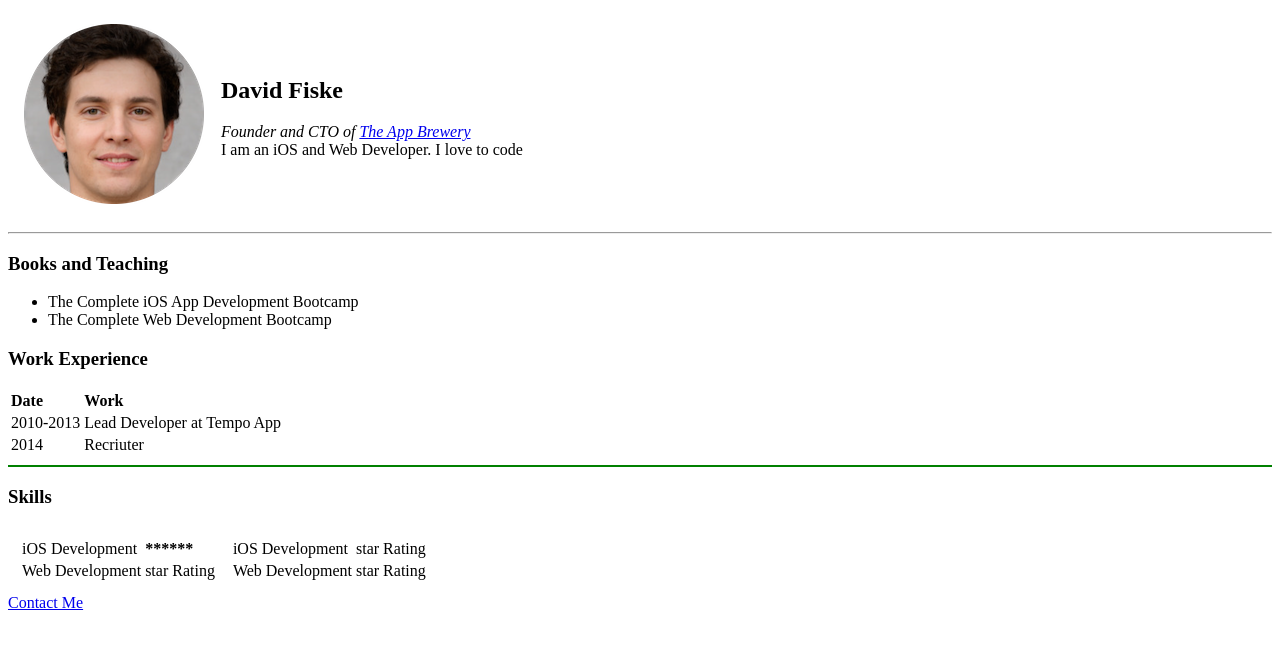
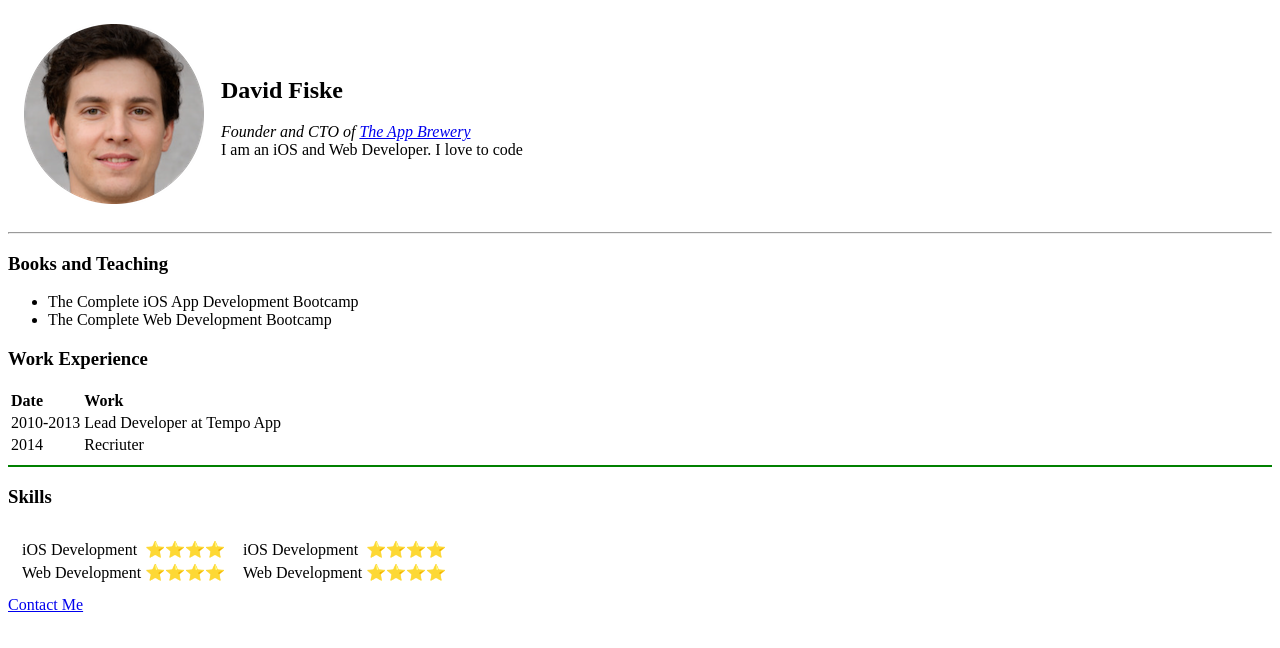
Before and after one commit to klansman/cv, a plain HTML site: page index.html in a window 1280 px wide. Drawn offline with Linux system fonts and the light colour scheme.

Commit message:
Updated the icon
I tested how to use unicode and added them to my code

```diff
--- a/index.html
+++ b/index.html
@@ -55,11 +55,11 @@
         <table>
           <tr>
             <td>iOS Development</td>
-            <td><strong>******</strong></td>
+            <td><strong>⭐⭐⭐⭐</strong></td>
           </tr>
           <tr>
             <td>Web Development</td>
-            <td>star Rating</td>
+            <td>⭐⭐⭐⭐</td>
           </tr>
         </table>
       </td>
@@ -67,11 +67,11 @@
         <table>
           <tr>
             <td>iOS Development</td>
-            <td> star Rating</td>
+            <td>⭐⭐⭐⭐</td>
           </tr>
           <tr>
             <td>Web Development</td>
-            <td>star Rating</td>
+            <td>⭐⭐⭐⭐</td>
           </tr>
         </table>
       </td>
```
